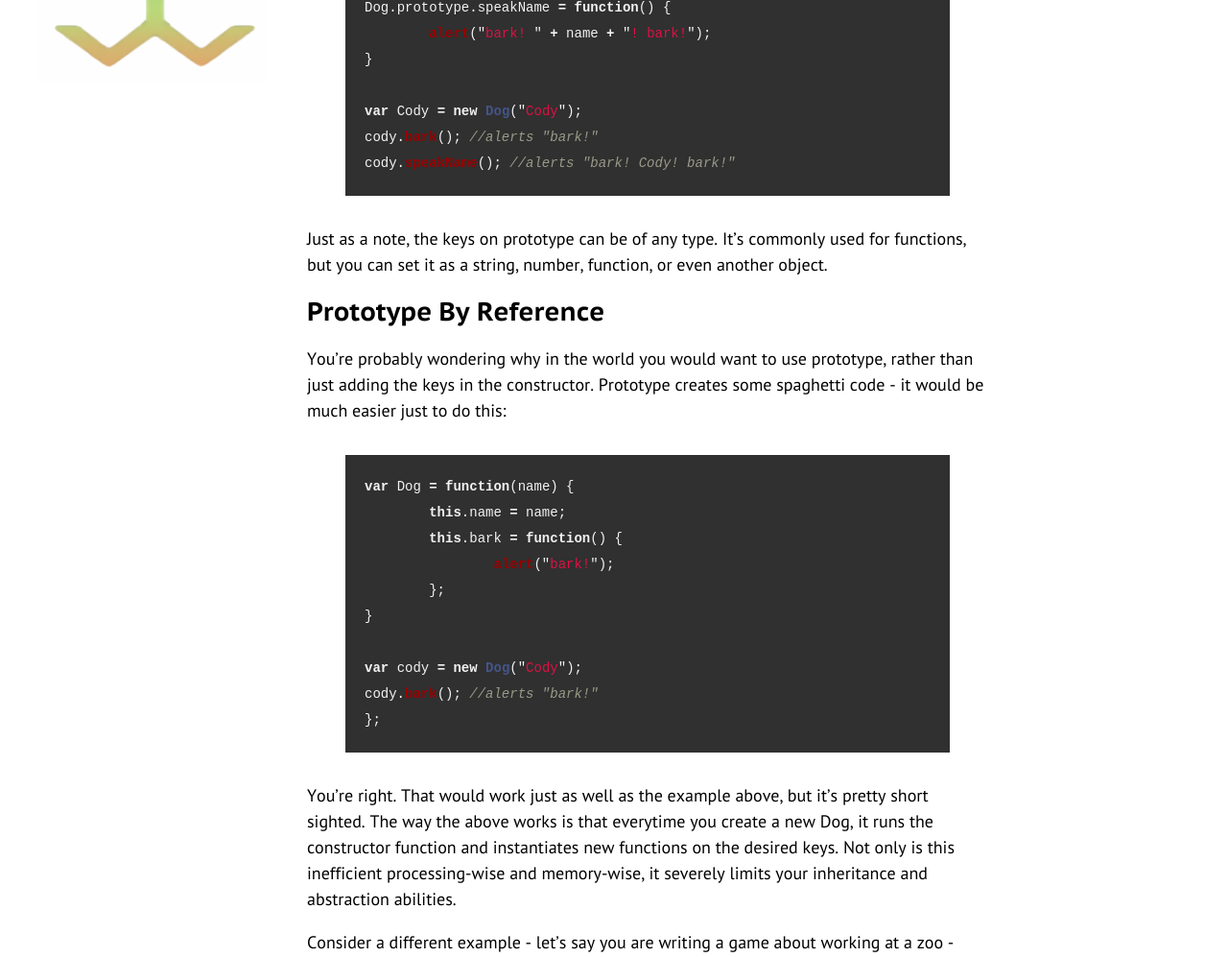
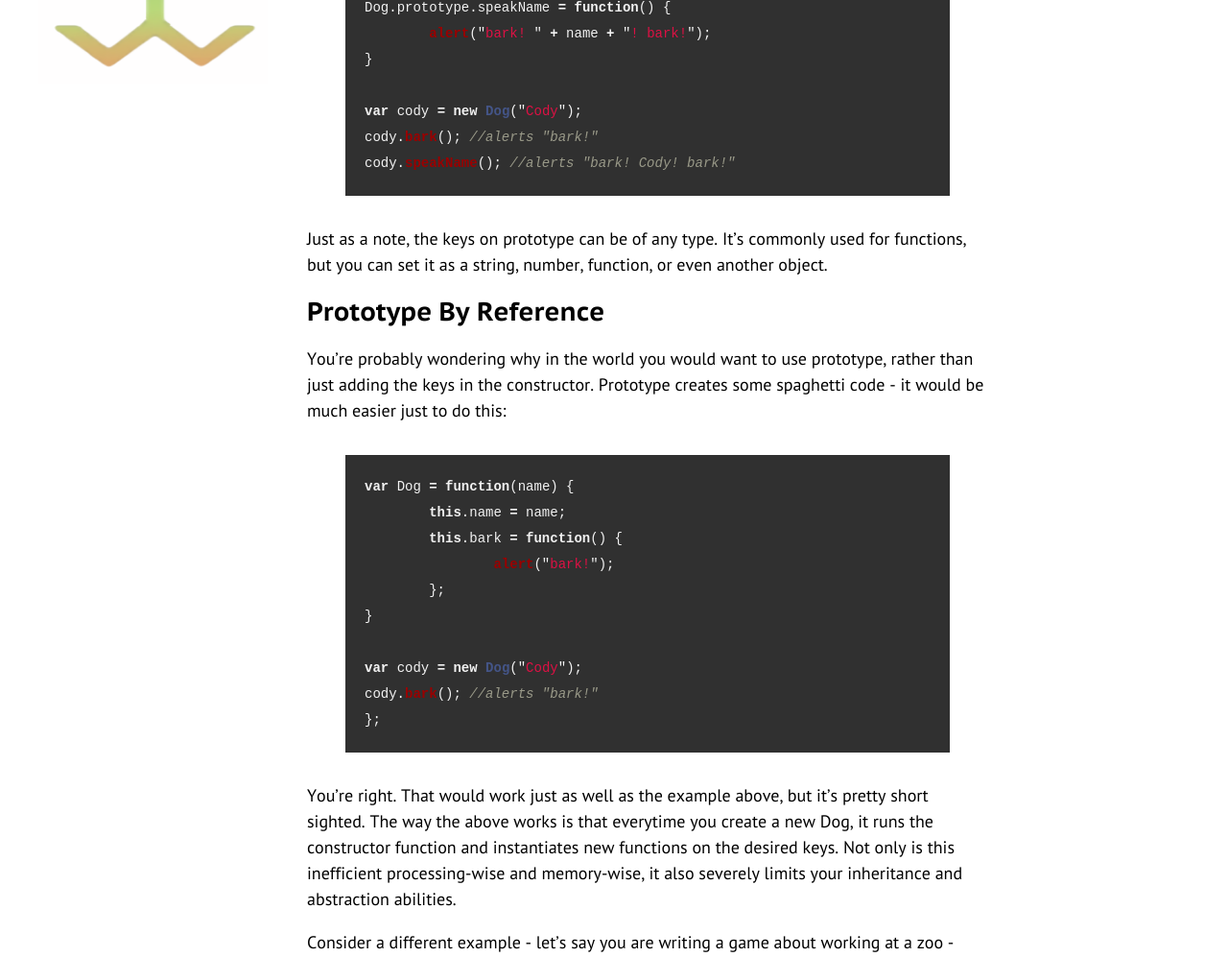
Before and after one commit to josephwegner/josephwegner.github.com, a Jekyll site: the page built from _posts/2013-04-27-the-ins-and-outs-of-javascript-prototype.md, in a window 1280 px wide and 1400 px high, scrolled down 1245 px. Shown: the part 152-1149 px from the top of the window at 96% size. Built offline with Jekyll 4.4.1, drawn with Linux system fonts in a browser that asks for light colours; Markdown is read by kramdown in place of the engine named in the settings; comment, search, counter and statistics services are not loaded; some of the changed text lies outside the part shown.

Commit message:
Proof reading

```diff
--- a/_posts/2013-04-27-the-ins-and-outs-of-javascript-prototype.md
+++ b/_posts/2013-04-27-the-ins-and-outs-of-javascript-prototype.md
@@ -44,7 +44,7 @@ Dog.prototype.speakName = function() {
 	alert("bark! " + name + "! bark!");
 }
 
-var Cody = new Dog("Cody");
+var cody = new Dog("Cody");
 cody.bark(); //alerts "bark!"
 cody.speakName(); //alerts "bark! Cody! bark!"
 {% endhighlight %}
@@ -68,7 +68,7 @@ cody.bark(); //alerts "bark!"
 };
 {% endhighlight %}
 
-You're right.  That would work just as well as the example above, but it's pretty short sighted.  The way the above works is that everytime you create a new Dog, it runs the constructor function and instantiates new functions on the desired keys.  Not only is this inefficient processing-wise and memory-wise, it severely limits your inheritance and abstraction abilities.
+You're right.  That would work just as well as the example above, but it's pretty short sighted.  The way the above works is that everytime you create a new Dog, it runs the constructor function and instantiates new functions on the desired keys.  Not only is this inefficient processing-wise and memory-wise, it also severely limits your inheritance and abstraction abilities.
 
 Consider a different example - let's say you are writing a game about working at a zoo - naturally you're going to have some `Animal` objects.  One of the most interesting things about going to the zoo is the noises each animal makes, so we defintely want to have a `speak` function on `Animal`.  Now, what noise does an animal make?  Certainly it should change depending on if it's a monkey or a polar bear.
 
```
Also changed, not shown: other parts of _posts/2013-04-27-the-ins-and-outs-of-javascript-prototype.md (+3 -1 lines).
